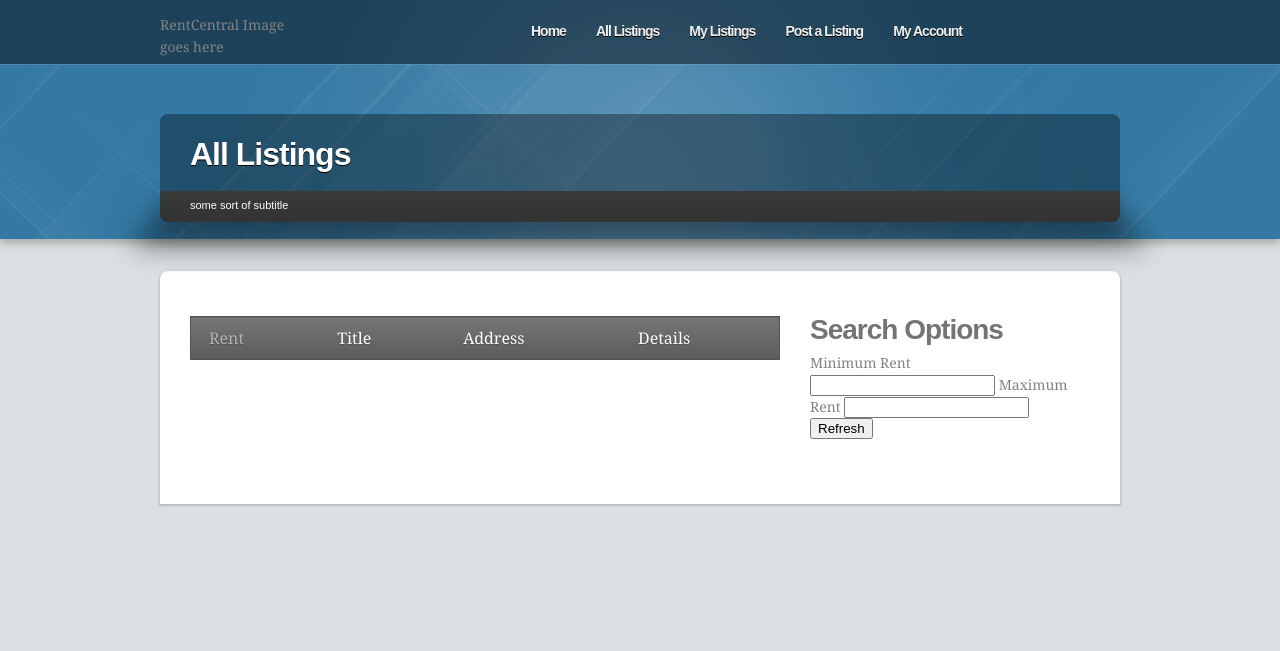
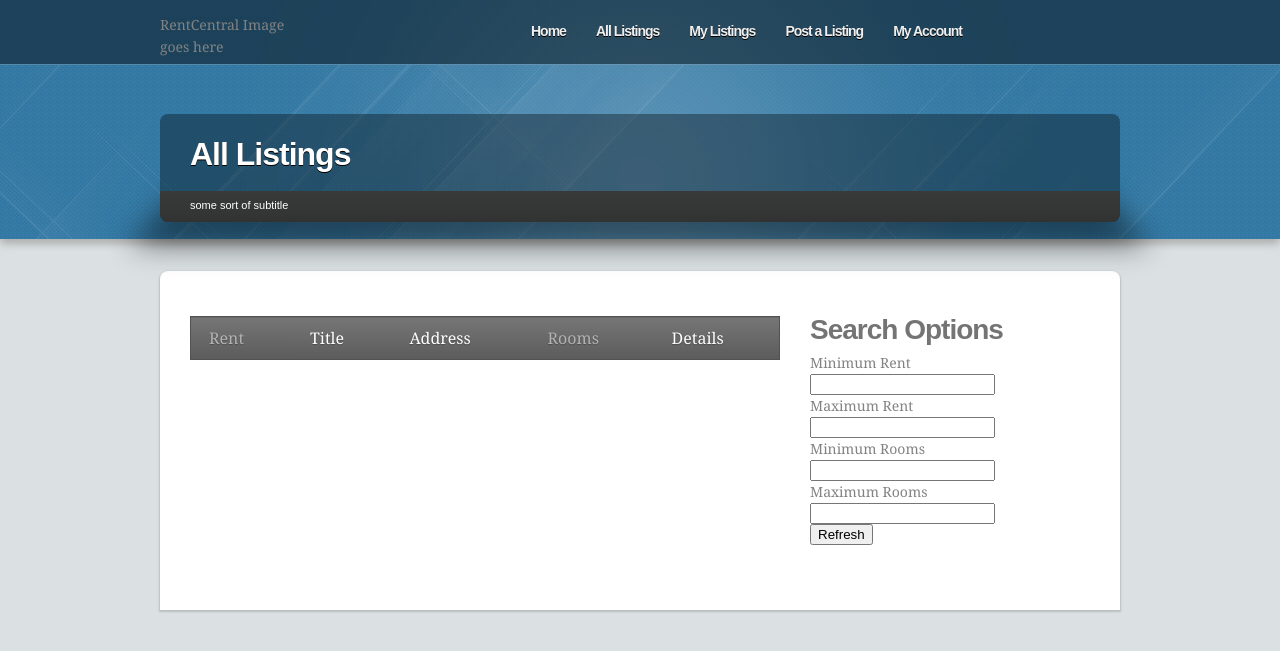
Before and after one commit to petercheng00/RentCentral, a Rails app: page /listings in a window 1280 px wide. Shown: the top 651 px of the page. Run offline with Rails 7, Linux system fonts and the light colour scheme; data that the repository does not hold is empty; some libraries are stand-ins or nearby versions.

Commit message:
listings done

```diff
--- a/app/controllers/listings_controller.rb
+++ b/app/controllers/listings_controller.rb
@@ -2,7 +2,30 @@ class ListingsController < ApplicationController
   def home
   end
   def index
-    @listings = Listing.all
+    sort = params[:sort]
+    case sort
+    when 'rent'
+      ordering = "rent ASC"
+    when 'rooms'
+      ordering = "number_of_rooms ASC"
+    end
+    if params[:minRent] == ""
+      params[:minRent] = nil
+    end
+    if params[:maxRent] == ""
+      params[:maxRent] = nil
+    end
+    if params[:minRooms] == ""
+      params[:minRooms] = nil
+    end
+    if params[:maxRooms] == ""
+      params[:maxRooms] = nil
+    end
+    minRent = params[:minRent] || -2147483647
+    maxRent = params[:maxRent] || 2147483647
+    minRooms = params[:minRooms] || -2147483647
+    maxRooms = params[:maxRooms] || 2147483647
+    @listings = Listing.find(:all, :conditions => ["rent > ? AND rent < ? AND number_of_rooms > ? AND number_of_rooms < ?", minRent, maxRent, minRooms, maxRooms], :order => ordering)
   end
 
   def show
--- a/app/views/listings/index.html.haml
+++ b/app/views/listings/index.html.haml
@@ -13,9 +13,11 @@
           %thead
             %tr
               %th
-                = link_to 'Rent', listings_path(:sort => 'rent', :filter => @filters)
+                = link_to 'Rent', listings_path(:sort => 'rent', :filter => params[:filter])
               %th Title
               %th Address
+              %th
+                = link_to 'Rooms', listings_path(:sort => 'rooms', :filter => params[:filter])
               %th Details
           %tbody
           -odd = 'odd'
@@ -25,15 +27,21 @@
             - else
               -odd = 'odd'
             %tr{:class => odd}
-              %td= listing.rent
+              %td= "$" + String(listing.rent)
               %td= listing.title
               %td= listing.address
+              %td= listing.number_of_rooms
               %td= link_to "See more", listing_path(listing)
     .col-3
       %h2 Search Options
       = form_tag listings_path, :method => :get, :id => 'filter_form' do
-        Minimum Rent
-        = text_field :minRent, :value => "Minimum Rent"
-        Maximum Rent
-        = text_field :maxRent, :value => "Maximum Rent"
+        Minimum Rent<br>
+        = number_field_tag :minRent, params[:minRent]
+        <br>Maximum Rent<br>
+        = number_field_tag :maxRent, params[:maxRent]
+        <br>Minimum Rooms<br>
+        = number_field_tag :minRooms, params[:minRooms]
+        <br>Maximum Rooms<br>
+        = number_field_tag :maxRooms, params[:maxRooms]
+        <br>
         = submit_tag 'Refresh'
--- a/config/routes.rb
+++ b/config/routes.rb
@@ -14,7 +14,7 @@ RentCentral::Application.routes.draw do
      resources :listings
      resources :users
 
-      match "/" => "listings#home"
+     match "/" => "listings#home"
 
   # Sample resource route with options:
   #   resources :products do
```
